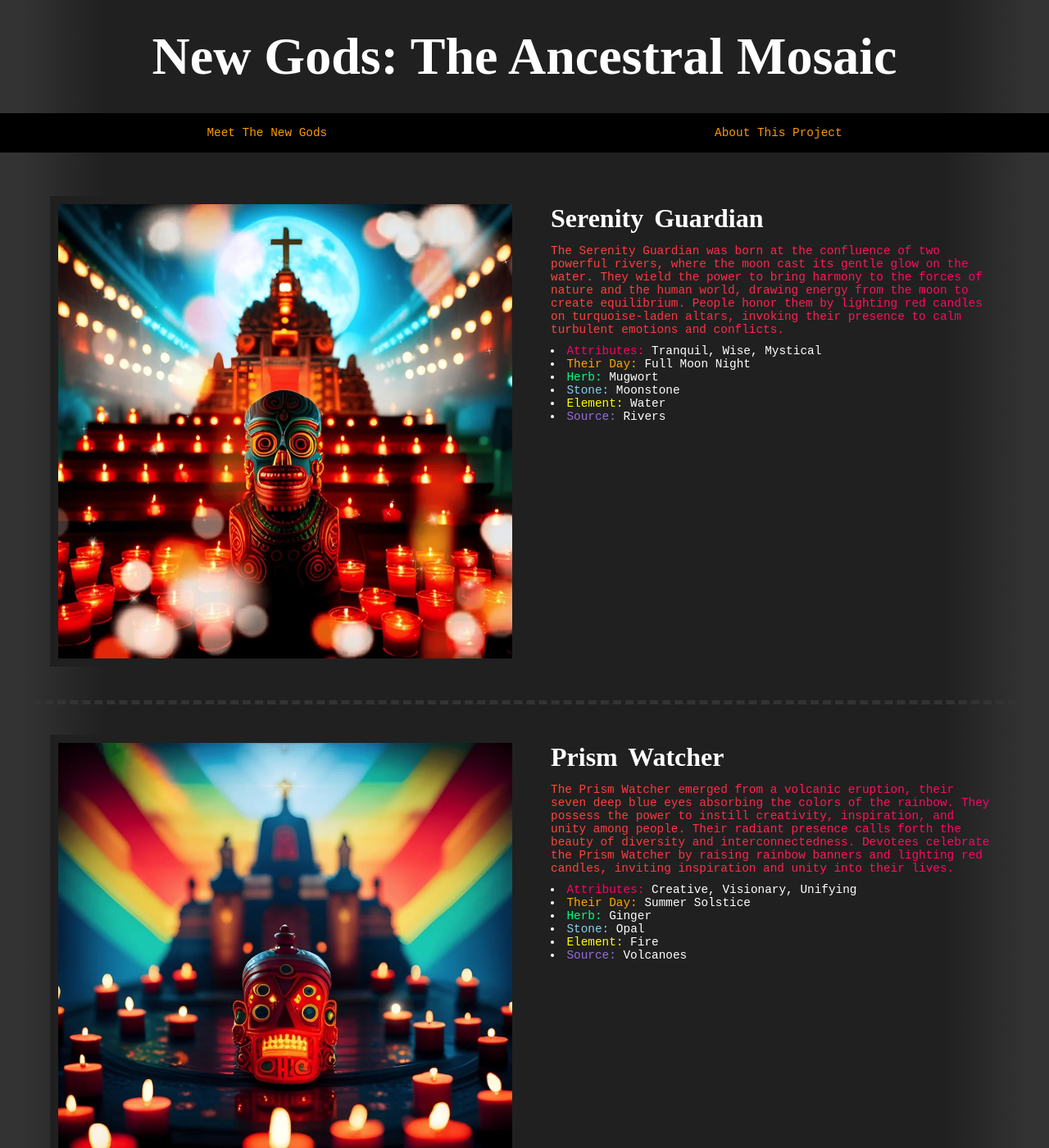
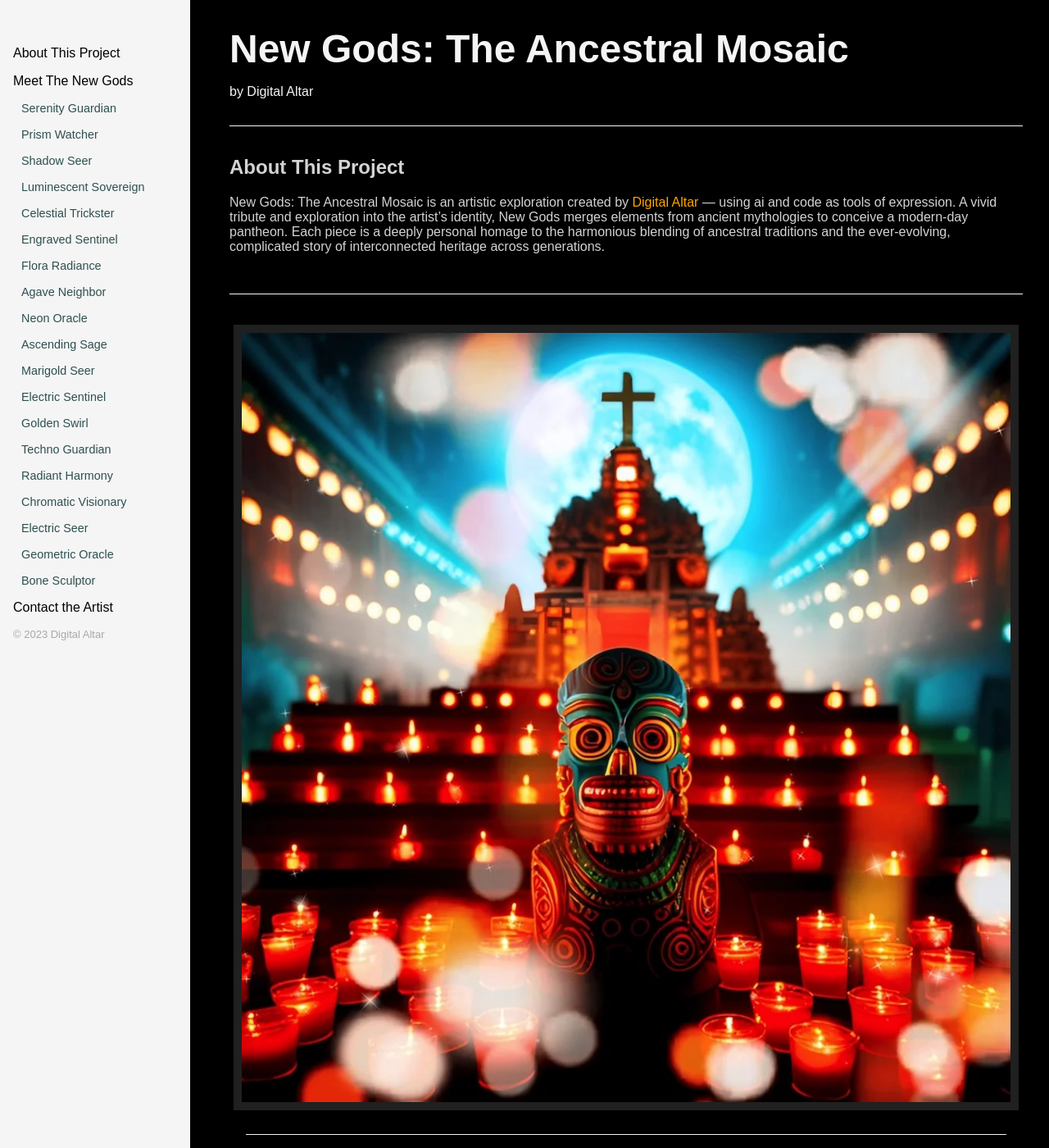
Before and after one commit to Digital-Altar/new-gods, a Jekyll site: the page built from index.markdown, in a window 1280 px wide and 1400 px high. Shown: the whole window at 82% size. Built offline with Jekyll 4.4.1, drawn with Linux system fonts in a browser that asks for light colours; some web fonts are replaced; some of the changed text lies outside the part shown.

Commit message:
Updating everything

```diff
--- a/_layouts/default.html
+++ b/_layouts/default.html
@@ -1,34 +1,45 @@
 <!DOCTYPE html>
 <html lang="en">
-
 <head>
   <meta charset="UTF-8">
   <meta name="viewport" content="width=device-width, initial-scale=1.0">
   <title>{{ site.title }}</title>
   <link rel="stylesheet" href="./assets/css/styles.css">
-<link rel="preconnect" href="https://fonts.googleapis.com">
-<link rel="preconnect" href="https://fonts.gstatic.com" crossorigin>
-<link href="https://fonts.googleapis.com/css2?family=Chivo+Mono&family=Rubik+Pixels&display=swap" rel="stylesheet"></head>
+</head>
+<body>
+  <div class="hamburger" onclick="toggleSidebar()">
+    <span></span>
+    <span></span>
+    <span></span>
+  </div>
+  <div class="sidebar">
+    <nav>
+      <a class="nav-title" href="#about">About This Project</a>
+      <a class="nav-title" href="#meet">Meet The New Gods</a>
+      {% for god in site.data.gods_list %}
+        <a class="nav-god" href="#god{{ god.number }}" onclick="toggleSidebar()">{{ god.title }}</a>
+      {% endfor %}
+      <a class="nav-title" href="#contact">Contact the Artist</a>
+      <span class="copyright">&copy; 2023 <a href="https://digitalaltar.com">Digital Altar</a></span>
+    </nav>
+  </div>
+  <main>
+    <h1>New Gods: The Ancestral Mosaic</h1>
+    <p class="byline">by Digital Altar</p>
+    <section id="about">
+      <h2>About This Project</h2>
+      <p>New Gods: The Ancestral Mosaic is an artistic exploration created by <a href="https://digitalaltar.com">Digital Altar</a> &mdash; using ai and code as tools of expression. A vivid tribute and exploration into the artist’s identity, New Gods merges elements from ancient mythologies to conceive a modern-day pantheon. Each piece is a deeply personal homage to the harmonious blending of ancestral traditions and the ever-evolving, complicated story of interconnected heritage across generations.</p>
+    </section>
 
-<body>
-  <header>
-    <h1>New Gods: The Ancestral Mosaic</h1>
-    <nav>
-      <a href="#columns">Meet The New Gods</a>
-      <a href="#about">About This Project </a>
-    </nav>
-  </header>
-
-  <main>
-    <section id="columns">
+    <section id="meet">
       {% for god in site.data.gods_list %}
-      <article class="god column">
+      <article class="god" id="god{{ god.number }}">
       <picture class="god-img">
         <!-- WebP format -->
-        <source media="(min-width: 768px)" srcset="./assets/webp/{{ god.image-name }}-1000px.webp" type="image/webp">
+        <source media="(min-width: 600px)" srcset="./assets/webp/{{ god.image-name }}-1000px.webp" type="image/webp">
         <source srcset="./assets/webp/{{ god.image-name }}-400px.webp" type="image/webp">
         <!-- Fallback to JPEG format -->
-        <source media="(min-width: 768px)" srcset="./assets/jpg/{{ god.image-name }}-1000px.jpg">
+        <source media="(min-width: 600px)" srcset="./assets/jpg/{{ god.image-name }}-1000px.jpg">
         <img src="./assets/jpg/{{ god.image-name }}-400px.jpg" alt="{{ god.title }}">
       </picture>
         <div class="god-info">
@@ -36,28 +47,30 @@
           <p>{{ god.description }}</p>
           <ul>
             <li class="attribute">
-              <span>Attributes:</span> {% for attribute in god.attributes %}{{ attribute }}{% unless forloop.last %}, {% endunless %}{% endfor %}
+              Attributes: <span>{% for attribute in god.attributes %}{{ attribute }}{% unless forloop.last %}, {% endunless %}{% endfor %}</span>
             </li>
-            <li class="day"><span>Their Day:</span> {{ god.day }}</li>
-            <li class="herb"><span>Herb:</span> {{ god.herb }}</li>
-            <li class="stone"><span>Stone:</span> {{ god.stone }}</li>
-            <li class="element"><span>Element:</span> {{ god.element }}</li>
-            <li class="source"><span>Source:</span> {{ god.source }}</li>
+            <li class="day">Their Day: <span>{{ god.day }}</span></li>
+            <li class="herb">Herb: <span>{{ god.herb }}</span></li>
+            <li class="stone">Stone: <span>{{ god.stone }}</span></li>
+            <li class="element">Element: <span>{{ god.element }}</span></li>
+            <li class="source">Source: <span>{{ god.source }}</span></li>
           </ul>
         </div>
       </article>
       {% endfor %}
     </section>
-
-    <section id="about">
-      <h2>About This Project</h2>
-      <p>New Gods: The Ancestral Mosaic is an artistic exploration created by <a href="https://digitalaltar.com">Digital Altar</a> &mdash; using ai and code as tools of expression. A vivid tribute and exploration into the artist’s identity, New Gods merges elements from ancient mythologies to conceive a modern-day pantheon. Each piece is a deeply personal homage to the harmonious blending of ancestral traditions and the ever-evolving, complicated story of interconnected heritage across generations.</p>
+    <section id="contact">
+      <h2>Contact the Artist</h2>
+      <ul>
+        <li><a href="https://digitalaltar.com">DigitalAltar.com</a></li>
+        <li>Twitter: <a href="https://twitter.com/digital_altar">@digital_altar</a></li>
+        <li>IG: <a href="https://www.instagram.com/digitalaltar/">@digitalaltar</a></li>
+        <li><a href="https://github.com/Digital-Altar/new-gods">This site @ Github</a></li>
+        <li>Find me on Tezos: digitalaltar.tez</li>
+        <li>Find me on Ethereum: digitalaltar.eth</li>
+      </ul>
     </section>
   </main>
-
-  <footer>
-    &copy; 2023 <a href="https://digitalaltar.com">Digital Altar</a>
-  </footer>
+  <script src="./assets/js/scripts.js"></script>
 </body>
-
 </html>
--- a/assets/css/styles.css
+++ b/assets/css/styles.css
@@ -1,81 +1,88 @@
-* {
-  margin: 0;
-  padding: 0;
-  box-sizing: border-box;
-}
-
-@keyframes jiggle {
-  0%, 100% {
-    transform: translateY(0);
-  }
-  25% {
-    transform: translateY(-1px);
-  }
-  75% {
-    transform: translateY(px);
-  }
-}
-
 html {
 	scroll-behavior: smooth;
 }
 body {
-	font-family: 'Chivo Mono', monospace;
-  background-color: #222;
-  color: #fff;
-  background-image: linear-gradient(to right, #333333 2%, #202020 10%, #202020 90%, #333333 98%);
-  font-size: .9rem;
+  font-family: Arial, sans-serif;
+  margin: 0;
+  padding: 0;
+  background: black;
+  color: whitesmoke;
 }
-
-a {
-  color: #ff9900;
+a:link, a:visited {
+	color: orange;
 	text-decoration: none;
 }
-
 a:hover {
-  text-decoration: underline;
+	color: orangered;
 }
-
-header {
+.sidebar {
+  width: 200px;
+  padding: 1rem;
+  background-color: whitesmoke;
+  position: fixed;
+  top: 0;
+  left: 0;
+  z-index: 1;
+  height: 100vh;
+  overflow-y: auto; /* Make the sidebar scrollable */
+}
+nav {
+  margin-top: 2rem;
+  margin-bottom: 3rem;
+}
+.sidebar a {
+  display: block;
+  color: black;
+  text-decoration: none;
+  padding: 0.5rem 0;
+}
+a.nav-god {
+  color: darkslategray;
+  margin-left: 10px;
+  font-size: .90rem;
+}
+.sidebar a:hover {
+	color: orangered;
+}
+.copyright, .copyright a {
+	font-size: small;
+	color: darkgray;
+	display: inline-block;
+}
+.hamburger {
+  display: none;
+  cursor: pointer;
+}
+.hamburger span {
+  display: block;
+  width: 25px;
+  height: 3px;
+  background-color: black;
+  margin-bottom: 5px;
+}
+main {
+  margin-left: calc(200px + 3rem);
+  padding: 1rem 2rem;
+}
+section {
+	max-width: 1030px;
 }
 h1 {
-	font-family: 'Rubik Pixels', cursive;
-	margin: 0 auto 2rem auto;
-	width: 80%;
-	text-align: center;
-	font-size: 4rem;
-	padding: 2rem 0 0 0;
+	font-size: 3rem;
+	margin: 1rem auto;
 }
-nav {
-  display: flex;
-  justify-content: space-around;
-  background: black;
-  padding: 1rem;
+#about {
+	margin: 2rem 0;
+	border-top: solid 1px whitesmoke;
+	border-bottom: solid 1px whitesmoke;
+	padding: 1rem 0 2rem 0;
+	color: lightgray;
 }
-main {
-  padding: 1rem;
-}
-.column {
-	margin: 2rem auto;
-  max-width: 1200px;
-  padding: 0 1rem;
-  border-bottom: dashed 5px #333333;
-  clear: both;
-}
-.column::after {
-  content: "";
-  clear: both;
-  display: table;
-  margin: 2rem;
-}
-.column picture {
-	float: left;
-	max-width: 50%;
+.god picture {
 	margin-right: 2rem;
 }
-.column img {
+.god img {
 	max-width: 100%;
-  height: auto;
 	display: inline-block;
 	padding: 10px;
 	background-image: linear-gradient(to right, #202020, #202020);
@@ -83,58 +90,62 @@ main {
 	box-sizing: border-box;
 	border: solid 5px transparent;
 }
-.column:hover img {
-    background-image: linear-gradient(to right, #ff9900, #ff0066);
+.god-info {
+	border-top: solid 1px whitesmoke;
+	border-bottom: solid 1px whitesmoke;
+	padding: 20px;
+	margin: 20px;
 }
-.column img:hover {
-}
-.column h2 {
-	font-family: 'Rubik Pixels', cursive;
-	font-size: 2rem;
-	line-height: 2rem;
-	padding: 1rem 0;
-	word-spacing: 5px;
-}
-.column ul {
-	list-style: inside;
-	margin: 10px;
-}
-.column li span {
-	color: #ff0066;
-}
-.column p {
-	background-image: linear-gradient(to right, #ff9900, #ff0066);
+.god-info p {
+	background-image: linear-gradient(to right, orange, red);
 	-webkit-background-clip: text;
 	background-clip: text;
 	-webkit-text-fill-color: transparent;
 	color: transparent;
 	margin-right: 1rem;
 }
-li.attribute span { color: #ff0066; }
-li.day span { color: orange; }
-li.herb span { color: springgreen; }
-li.stone span { color: skyblue; }
-li.element span { color: yellow; }
-li.source span { color: mediumpurple; }
-
-#about {
-  margin: 2rem auto;
-  max-width: 1200px;
+.god-info h2 {
+	font-size: 2rem;
+	line-height: 2rem;
+	margin: 1rem 0;
+	padding: 0;
+	color: white;
 }
-#about h2 {
-	font-size: 2rem;
-	margin-bottom: 1rem;
+li {
+	color: lightgray;
 }
-footer {
-  background-color: #333;
-  padding: 1rem;
-  text-align: center;
-  margin-top: 2rem;
+li span {
+	color: white;
 }
 
-@media screen and (max-width: 600px) {
-  nav {
-    flex-direction: column;
-    text-align: center;
+@media screen and (max-width: 767px) {
+  .hamburger {
+    display: block;
+    position: fixed;
+    top: 10px;
+    left: 10px;
+    z-index: 3;
+  }
+  .sidebar {
+    position: fixed;
+    top: 0;
+    left: -185px;
+    transition: left 0.3s;
+    z-index: 2;
+    background-color: whitesmoke;
+  }
+  .sidebar.open {
+    left: 0;
+  }
+  main {
+    margin-left: 3rem;
   }
 }
+
+/* Add a media query for small screens to enable scrolling for the sidebar */
+@media screen and (max-height: 500px) {
+  .sidebar {
+    height: auto;
+    overflow-y: scroll;
+  }
+}
--- /dev/null
+++ b/assets/js/scripts.js
@@ -0,0 +1,14 @@
+function toggleSidebar() {
+  const sidebar = document.querySelector('.sidebar');
+  sidebar.classList.toggle('open');
+}
+
+document.querySelectorAll('a[href^="#"]').forEach(anchor => {
+  anchor.addEventListener('click', function (e) {
+    e.preventDefault();
+
+    document.querySelector(this.getAttribute('href')).scrollIntoView({
+      behavior: 'smooth'
+    });
+  });
+});
```
Also changed, not shown: 1 other file. Lines whose indentation alone changed are shown as unchanged.
